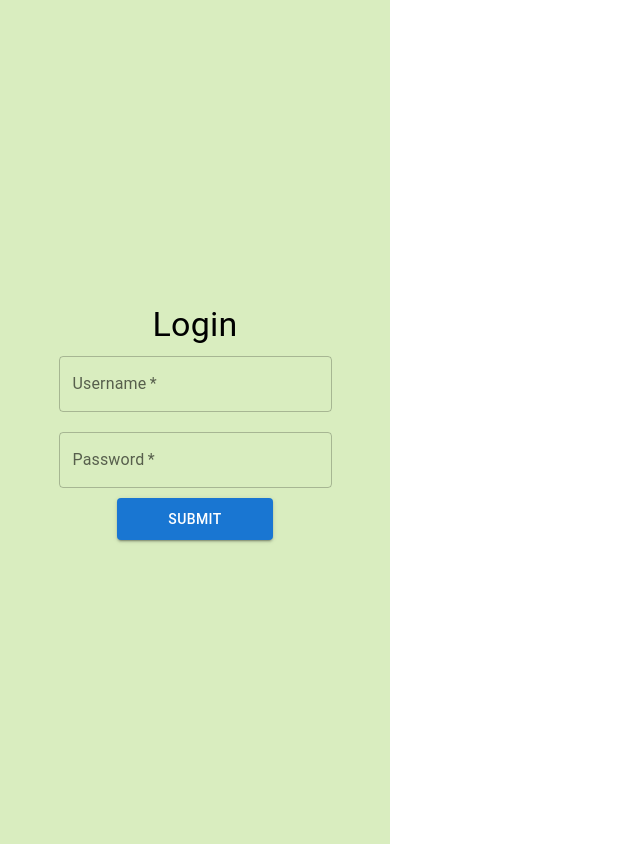
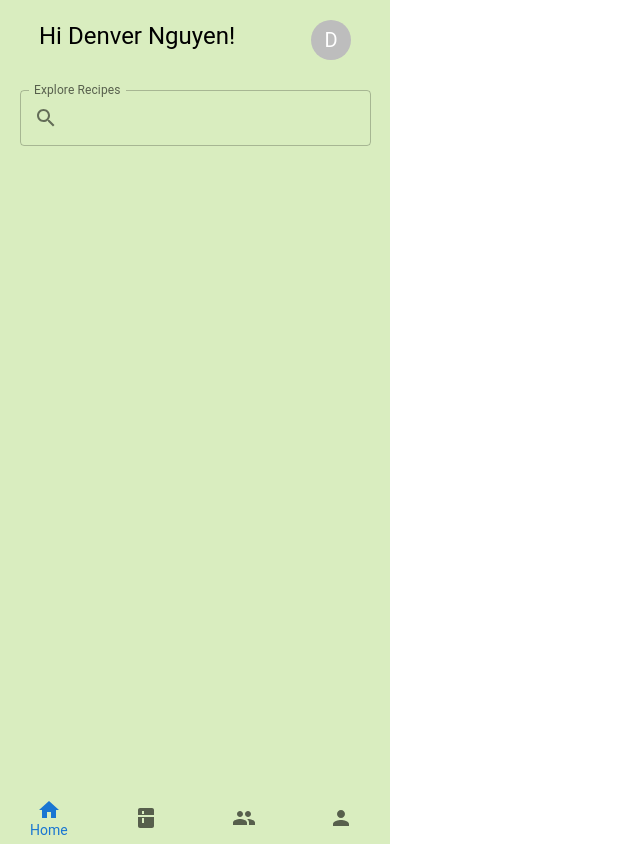
Before and after one commit to Doonver/foodies, a React (Create React App) app: page / in a window 1280 px wide. Shown: the whole page, without its empty margins (0-640 px from the left). Built offline with nearby package versions, Linux system fonts and the light colour scheme.

Commit message:
Start on Home page, created NavBar, started search functionality for recipes, and added password visibility feature

```diff
--- a/package.json
+++ b/package.json
@@ -5,6 +5,7 @@
   "dependencies": {
     "@emotion/react": "^11.11.4",
     "@emotion/styled": "^11.11.5",
+    "@mui/icons-material": "^5.15.15",
     "@mui/material": "^5.15.15",
     "@testing-library/jest-dom": "^5.17.0",
     "@testing-library/react": "^13.4.0",
--- a/src/App.js
+++ b/src/App.js
@@ -6,15 +6,16 @@ import { currUserAtom } from './atoms';
 
 import LoginScreen from './screens/LoginScreen/LoginScreen.js';
 import ProfileScreen from './screens/ProfileScreen/ProfileScreen.js'
+import HomeScreen from './screens/HomeScreen/HomeScreen.js';
 
 function App() {
   const [user, setUser] = useAtom(currUserAtom);
-
+  setUser('Denver Nguyen')
   return (
     <div>
-      {false ? (
+      {user ? (
         <div className="App">
-          <ProfileScreen/>
+          <HomeScreen/>
         </div>
       ) : (
         <div className="App">
--- a/src/atoms.js
+++ b/src/atoms.js
@@ -1,2 +1,3 @@
 import { atom } from 'jotai';
-export const currUserAtom = atom('')
+export const currUserAtom = atom('');
+export const icrAtom = atom(0);
--- /dev/null
+++ b/src/components/NavBar/NavBar.js
@@ -0,0 +1,44 @@
+import React, { useState } from 'react'
+import { BottomNavigation, BottomNavigationAction } from '@mui/material';
+
+import HomeIcon from '@mui/icons-material/Home';
+import KitchenIcon from '@mui/icons-material/Kitchen';
+import PeopleIcon from '@mui/icons-material/People';
+import PersonIcon from '@mui/icons-material/Person';
+import styles from './NavBarStyles';
+
+
+
+const NavBar = () => {
+    const [value, setValue] = useState('Home');
+
+    const handleChange = (event, newValue) => {
+        setValue(newValue);
+    };
+    return (
+        <BottomNavigation sx={styles.navBar} value={value} onChange={handleChange}>
+            <BottomNavigationAction
+                label="Home"
+                value="Home"
+                icon={<HomeIcon />}
+            />
+            <BottomNavigationAction
+                label="Pantry"
+                value="Pantry"
+                icon={<KitchenIcon />}
+            />
+            <BottomNavigationAction
+                label="Community"
+                value="Community"
+                icon={<PeopleIcon />}
+            />
+            <BottomNavigationAction
+                label="Profile"
+                value="Profile"
+                icon={<PersonIcon />}
+            />
+        </BottomNavigation>
+    )
+}
+
+export default NavBar;
--- /dev/null
+++ b/src/components/NavBar/NavBarStyles.js
@@ -0,0 +1,8 @@
+const styles = {
+  navBar: {
+    width: '100%',
+    backgroundColor: '#D9EDBF',
+    }
+};
+
+export default styles;
--- /dev/null
+++ b/src/screens/HomeScreen/HomeScreen.js
@@ -0,0 +1,58 @@
+import React, { useState } from 'react';
+import { useAtom } from 'jotai';
+import { Box, Typography, Avatar, TextField, InputAdornment } from '@mui/material';
+import SearchIcon from '@mui/icons-material/Search';
+
+import styles from './HomeScreenStyles.js'
+import { currUserAtom, icrAtom } from '../../atoms.js';
+import NavBar from '../../components/NavBar/NavBar.js';
+
+
+// TODO: Change the username to the name of the actual user for the Hi statement
+const HomeScreen = () => {
+    const [user, setUser] = useAtom(currUserAtom);
+    const [icr, setIcr] = useAtom(icrAtom);
+    const [searchQuery, setSearchQuery] = useState('');
+    const handleSearchChange = (input) => {
+        setSearchQuery(input.target.value);
+    };
+
+    const handleSearch = (event) => {
+        if (event.key === 'Enter') {
+            console.log('Search triggered with value:', searchQuery);
+        }
+    }
+
+
+    return (
+        <Box sx={styles.scrollable}>
+            <Box sx={styles.homeScreen}>
+                <Box sx={styles.heading}>
+                    <Typography variant='h5'>
+                        Hi {user}!
+                    </Typography>
+                    <Avatar>{user[0].toUpperCase()}</Avatar>
+                </Box>
+                <TextField
+                    sx={styles.searchBar}
+                    variant="outlined"
+                    label="Explore Recipes"
+                    value={searchQuery}
+                    onKeyDown={handleSearch}
+                    InputProps={{
+                        startAdornment: (
+                        <InputAdornment onClick={handleSearch}position="start">
+                            <SearchIcon />
+                        </InputAdornment>
+                        ),
+                    }}
+                    onChange={handleSearchChange}
+                />
+            </Box>
+            <NavBar/>
+        </Box>
+
+    );
+}
+
+export default HomeScreen;
--- /dev/null
+++ b/src/screens/HomeScreen/HomeScreenStyles.js
@@ -0,0 +1,31 @@
+const styles = {
+  homeScreen: {
+    display: 'flex',
+    backgroundColor: '#D9EDBF',
+    alignItems: 'center',
+    flexDirection: 'column',
+    width: '100%',
+    height: '100%',
+
+  },
+  heading: {
+    display: 'flex',
+    justifyContent: 'space-between',
+    width: '80%',
+    margin: '20px',
+  },
+  scrollable: {
+    display: "flex",
+    justifyContent: "space-between",
+    flexDirection: 'column',
+    backgroundColor: '#D9EDBF',
+    height: '100%',
+  },
+  searchBar: {
+    borderRadius: '4px',
+    width: '90%',
+    margin: '10px'
+  },
+};
+
+export default styles;
--- a/src/screens/LoginScreen/LoginScreen.js
+++ b/src/screens/LoginScreen/LoginScreen.js
@@ -1,20 +1,42 @@
 import React, { useState } from 'react';
-import { Box, Typography, Button, TextField } from '@mui/material';
+import {
+    Box,
+    Typography,
+    Button,
+    TextField,
+    FormControl,
+    InputLabel,
+    OutlinedInput,
+    InputAdornment,
+    IconButton,
+} from '@mui/material';
+import { Visibility, VisibilityOff } from '@mui/icons-material'
+
 import styles from './LoginScreenStyles.js'
+import { currUserAtom } from '../../atoms.js';
+import { useAtom } from 'jotai';
 
 const LoginScreen = () => {
     const [username, setUsername] = useState('');
     const [password, setPassword] = useState('');
+    const [showPassword, setShowPassword] = useState(false);
+    const [user, setUser] = useAtom(currUserAtom);
     const handleSubmit = () => {
-        console.log(username)
-        console.log(password)
+        console.log(username);
+        console.log(password);
+        setUser(username);
+
     }
     const handleUserChange = (input) => {
-        setUsername(input.target.value)
+        setUsername(input.target.value);
     }
-    const handlePassChange = (input) => {
-        setPassword(input.target.value)
+    const handlePasswordChange = (input) => {
+        setPassword(input.target.value);
     }
+    const handleClickShowPassword = () => {
+        setShowPassword(!showPassword)
+    }
+
     return (
         <Box sx={styles.loginScreen}>
             <Typography sx={styles.LoginTextStyle} variant="h4">Login</Typography>
@@ -25,15 +47,26 @@ const LoginScreen = () => {
                 sx={styles.textField}
                 label="Username"
             />
-            <TextField
-                value={password}
-                required
-                onChange={handlePassChange}
-                sx={styles.textField}
-                label="Password"
-                type="password"
-                autoComplete='current-password'
-            />
+            <FormControl sx={styles.textField} variant="outlined">
+                <InputLabel htmlFor="outlined-adornment-password">Password</InputLabel>
+                <OutlinedInput
+                    id="outlined-adornment-password"
+                    type={showPassword ? 'text' : 'password'}
+                    onChange={handlePasswordChange}
+                    endAdornment={
+                    <InputAdornment position="end">
+                        <IconButton
+                        aria-label="toggle password visibility"
+                        onClick={handleClickShowPassword}
+                        edge="end"
+                        >
+                        {showPassword ? <VisibilityOff /> : <Visibility />}
+                        </IconButton>
+                    </InputAdornment>
+                    }
+                    label="Password"
+                />
+            </FormControl>
             <Button onClick={handleSubmit} sx={styles.submitButton} variant="contained">Submit</Button>
         </Box>
     );
```
Also changed, not shown: 1 other file (tests, documents, lock files or other folders).
